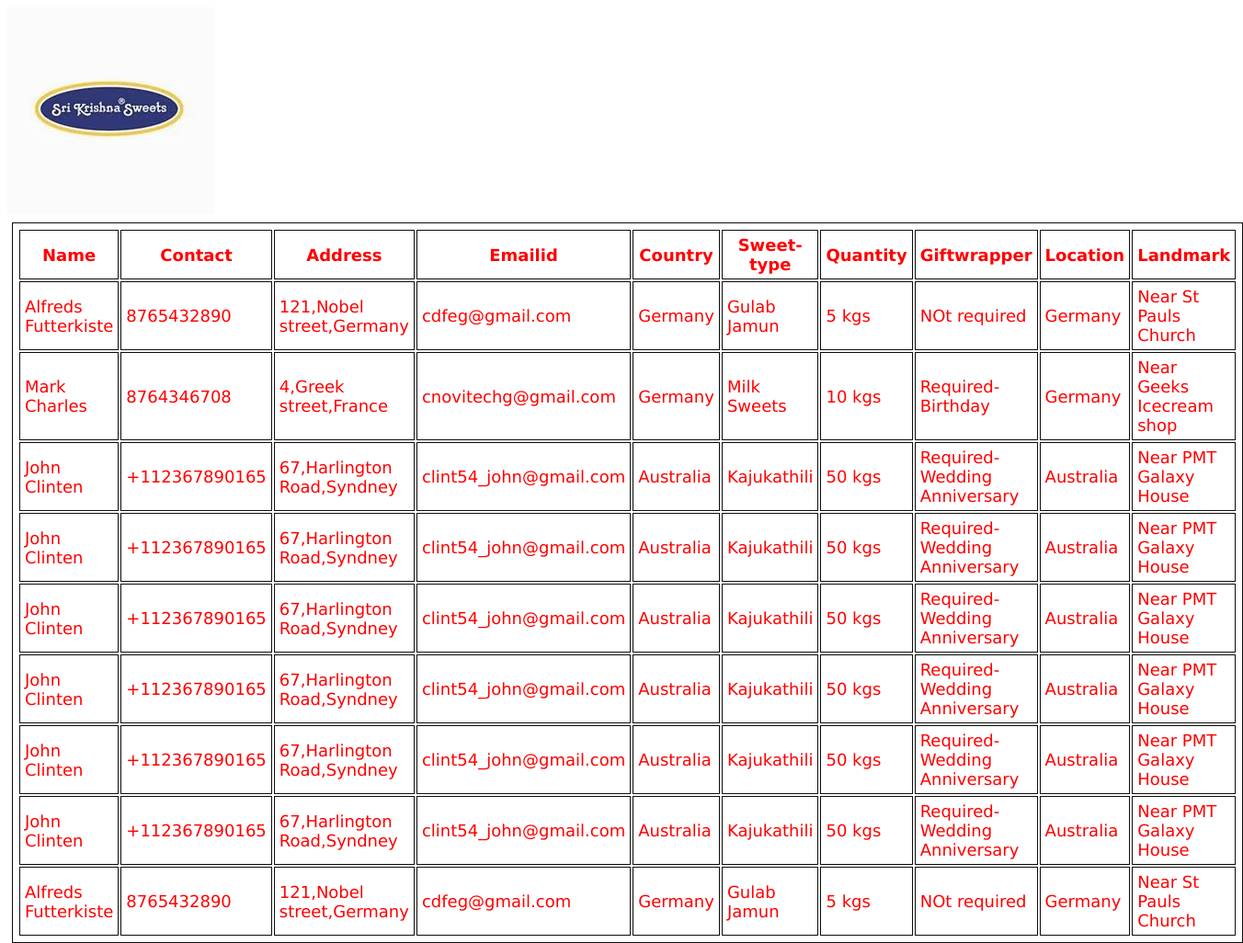
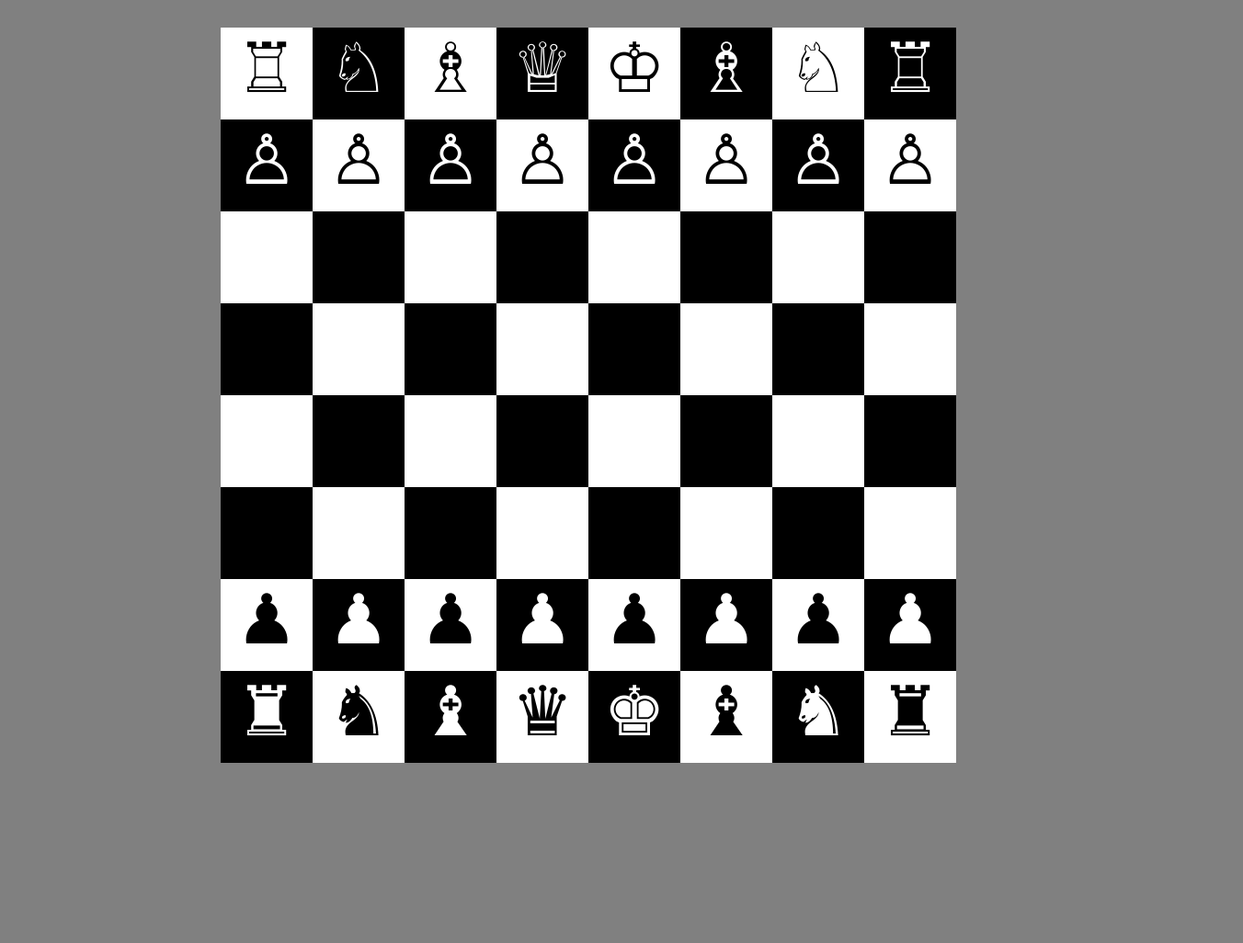
Before and after one commit to NageswariJ/HTMLProjects, a plain HTML site: page index.html in a window 1280 px wide. Shown: the whole page at 92% size, 1352 px wide, since content can reach past the window. After the commit the page ends 860 px from the top, so only its background shows below. Drawn offline with Linux system fonts and the light colour scheme.

Commit message:
Add files via upload

```diff
--- a/index.html
+++ b/index.html
@@ -3,161 +3,124 @@
 <head>
     <meta charset="UTF-8">
     <meta name="viewport" content="width=device-width, initial-scale=1.0">
-    <title>Krishna Sweets</title>
+    <title>Chess-Board</title>
     <style>
-        table, th, tr, td {
-            font-family:Verdana, Geneva, Tahoma, sans-serif;
-            font-size: large;
-            color:red;
-          border:1px solid rgb(11, 12, 10);
-          margin: 5px;
-          padding: 5px;
-          /* background-image: url(../BAckground.jpeg); */
+        /* html tag is a space outside body in webpage */
+        html{
+            background-color: gray;
+
         }
-        </style>
+        body{
+
+            background-color: white;
+            height:800px;
+            width:800px;
+            margin:30px auto;
+        }
+        .row{
+            width:100%;
+            height:100px;
+            float:left;
+        }
+        .box{
+           font-size: 75px;
+           text-align: center;
+            height:100px;
+            width:100px;
+            float:left;
+        }
+        .black{
+background-color: black;
+color: white;
+        }
+    </style>
 </head>
 <body>
-    <img src="../Srikrishna.jpeg ">
-    <table>
-        <tr>
-          <th>Name</th>
-          <th>Contact</th>
-          <th>Address</th>
-          <th>Emailid </th>
-                   <th>Country
-        </th>
-        <th>Sweet-type
-        </th>
-        <th>Quantity
-        </th>
-        <th>Giftwrapper
-        </th>
-        <th>Location
-        </th>
-        <th>Landmark
-        </th>
+    <div class="row">
+        <!-- Shortcut to create 8 boxes is .box*8 -->
+        <div class="box">&#9814</div>
+        <div class="box black">	&#9816</div>
+        <div class="box">&#9815</div>
+        <div class="box black">&#9813</div>
+        <div class="box">&#9812</div>
+        <div class="box black">&#9815</div>
+        <div class="box">&#9816</div>
+        <div class="box black">&#9814</div>
+         </div>
+        <div class="row">
 
+        <div class="box black">&#9817</div>
+        <div class="box">&#9817</div>
+        <div class="box black">&#9817</div>
+        <div class="box">&#9817</div>
+        <div class="box black">&#9817</div>
+        <div class="box">&#9817</div>
+        <div class="box black">&#9817</div>
+        <div class="box">&#9817</div>
+        </div>
+        <div class="row">
+        <div class="box"></div>
+        <div class="box black"></div>
+        <div class="box"></div>
+        <div class="box black"></div>
+        <div class="box"></div>
+        <div class="box black"></div>
+        <div class="box"></div>
+        <div class="box black"></div>
+    </div>
+    <div class="row">
 
-        </tr>
-        <tr>
-          <td>Alfreds Futterkiste</td>
-          <td>8765432890</td>
-          <td>121,Nobel street,Germany</td>
-          <td>cdfeg@gmail.com</td>
-          <td>Germany</td>
-          <td>Gulab Jamun</td>
-          <td>5 kgs</td>
-          <td>NOt required</td>
-          <td>Germany</td>
-          <td>Near St Pauls Church</td>
-        </tr>
-        <tr>
-            <td>Mark Charles</td>
-            <td>8764346708</td>
-            <td>4,Greek street,France</td>
-            <td>cnovitechg@gmail.com</td>
-            <td>Germany</td>
-            <td>Milk Sweets</td>
-            <td>10 kgs</td>
-            <td>Required-Birthday</td>
-            <td>Germany</td>
-            <td>Near Geeks Icecream shop</td>
-          </tr>
-          <tr>
-            <td>John Clinten</td>
-            <td>+112367890165</td>
-            <td>67,Harlington Road,Syndney</td>
-            <td>clint54_john@gmail.com</td>
-            <td>Australia</td>
-            <td>Kajukathili</td>
-            <td>50 kgs</td>
-            <td>Required-Wedding Anniversary</td>
-            <td>Australia</td>
-            <td>Near  PMT Galaxy House</td>
-          </tr>
-          <tr>
-            <td>John Clinten</td>
-            <td>+112367890165</td>
-            <td>67,Harlington Road,Syndney</td>
-            <td>clint54_john@gmail.com</td>
-            <td>Australia</td>
-            <td>Kajukathili</td>
-            <td>50 kgs</td>
-            <td>Required-Wedding Anniversary</td>
-            <td>Australia</td>
-            <td>Near  PMT Galaxy House</td>
-          </tr>
+        <div class="box black"></div>
+        <div class="box"></div>
+        <div class="box black"></div>
+        <div class="box"></div>
+        <div class="box black"></div>
+        <div class="box"></div>
+        <div class="box black"></div>
+        <div class="box"></div>
+    </div>
 
+    <div class="row">
+        <div class="box"></div>
+        <div class="box black"></div>
+        <div class="box"></div>
+        <div class="box black"></div>
+        <div class="box"></div>
+        <div class="box black"></div>
+        <div class="box"></div>
+        <div class="box black"></div>
+    </div>
+    <div class="row">
 
-            <tr>
-            <td>John Clinten</td>
-            <td>+112367890165</td>
-            <td>67,Harlington Road,Syndney</td>
-            <td>clint54_john@gmail.com</td>
-            <td>Australia</td>
-            <td>Kajukathili</td>
-            <td>50 kgs</td>
-            <td>Required-Wedding Anniversary</td>
-            <td>Australia</td>
-            <td>Near  PMT Galaxy House</td>
-          </tr>
+        <div class="box black"></div>
+        <div class="box"></div>
+        <div class="box black"></div>
+        <div class="box"></div>
+        <div class="box black"></div>
+        <div class="box"></div>
+        <div class="box black"></div>
+        <div class="box"></div>
+    </div>
+    <div class="row">
+        <div class="box">	&#9823</div>
+        <div class="box black">	&#9823</div>
+        <div class="box">	&#9823</div>
+        <div class="box black">	&#9823</div>
+        <div class="box">	&#9823</div>
+        <div class="box black">	&#9823</div>
+        <div class="box">	&#9823</div>
+        <div class="box black">	&#9823</div>
+    </div>
+    <div class="row">
 
-
-
-          <tr>
-            <td>John Clinten</td>
-            <td>+112367890165</td>
-            <td>67,Harlington Road,Syndney</td>
-            <td>clint54_john@gmail.com</td>
-            <td>Australia</td>
-            <td>Kajukathili</td>
-            <td>50 kgs</td>
-            <td>Required-Wedding Anniversary</td>
-            <td>Australia</td>
-            <td>Near  PMT Galaxy House</td>
-          </tr>
-
-          <tr>
-
-            <td>John Clinten</td>
-            <td>+112367890165</td>
-            <td>67,Harlington Road,Syndney</td>
-            <td>clint54_john@gmail.com</td>
-            <td>Australia</td>
-            <td>Kajukathili</td>
-            <td>50 kgs</td>
-            <td>Required-Wedding Anniversary</td>
-            <td>Australia</td>
-            <td>Near  PMT Galaxy House</td>
-          </tr>
-
-         <tr>
-            <td>John Clinten</td>
-            <td>+112367890165</td>
-            <td>67,Harlington Road,Syndney</td>
-            <td>clint54_john@gmail.com</td>
-            <td>Australia</td>
-            <td>Kajukathili</td>
-            <td>50 kgs</td>
-            <td>Required-Wedding Anniversary</td>
-            <td>Australia</td>
-            <td>Near  PMT Galaxy House</td>
-          </tr>
-          <tr>
-            <td>Alfreds Futterkiste</td>
-            <td>8765432890</td>
-            <td>121,Nobel street,Germany</td>
-            <td>cdfeg@gmail.com</td>
-            <td>Germany</td>
-            <td>Gulab Jamun</td>
-            <td>5 kgs</td>
-            <td>NOt required</td>
-            <td>Germany</td>
-            <td>Near St Pauls Church</td>
-          </tr>
-    </table>
-
-
-
+        <div class="box black">&#9820</div>
+        <div class="box">&#9822</div>
+        <div class="box black">	&#9821</div>
+        <div class="box">	&#9819</div>
+        <div class="box black">	&#9818</div>
+        <div class="box">	&#9821</div>
+        <div class="box black">&#9822</div>
+        <div class="box">&#9820</div>
+    </div>
 </body>
 </html>
```
